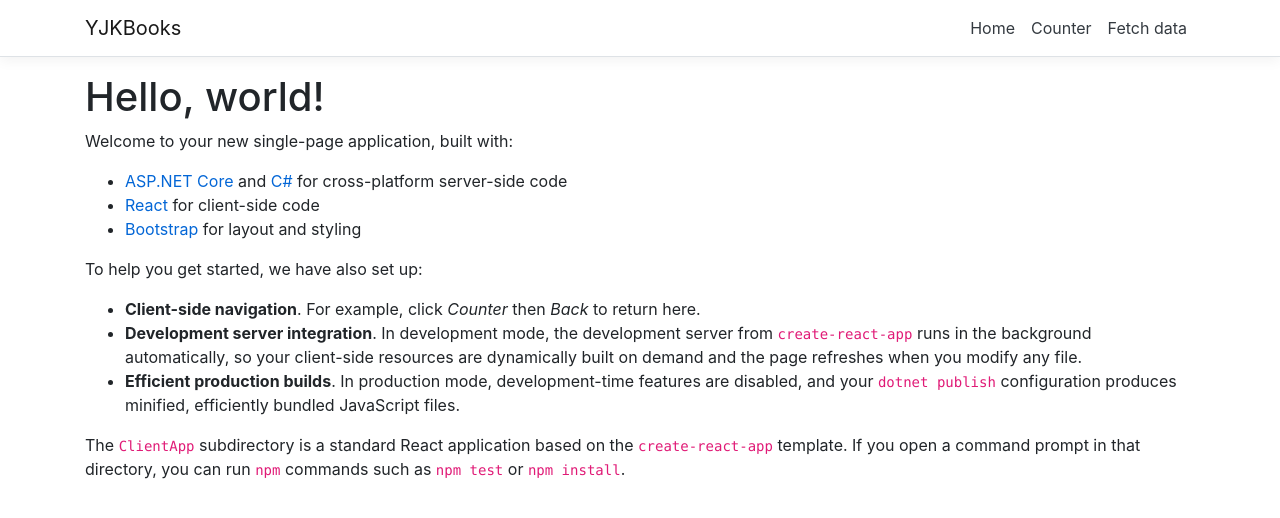
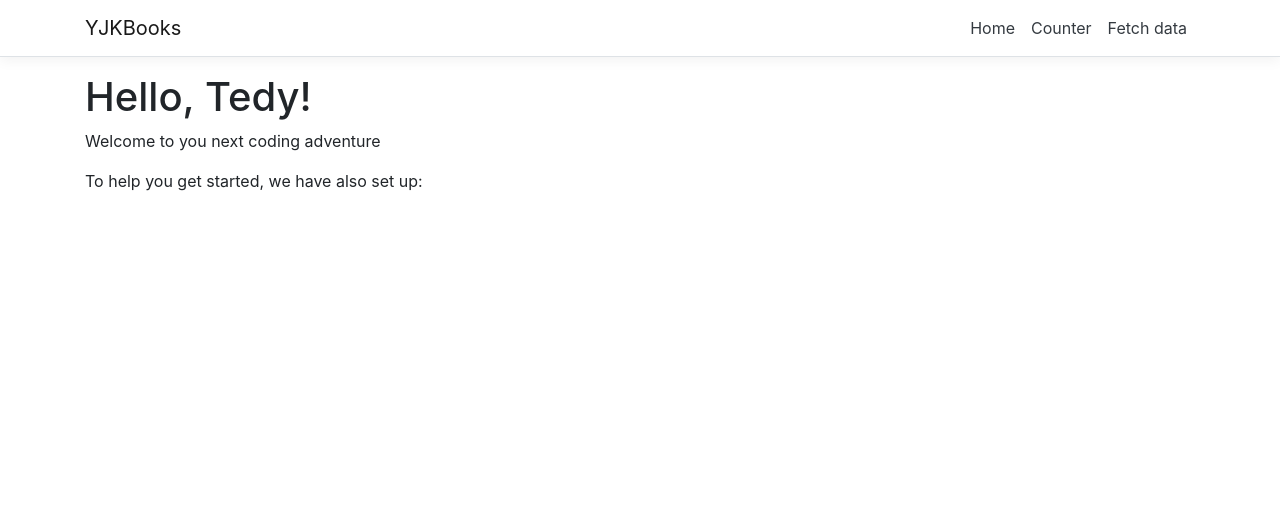
Before and after one commit to yukiwujiaying/YJTBooks, a React (Create React App) app in the folder ClientApp/: page / in a window 1280 px wide. Shown: the top 518 px of the page. Built offline with nearby package versions, Linux system fonts and the light colour scheme.

Commit message:
Made first change to the home page to see how pages are connected

```diff
--- a/ClientApp/src/App.js
+++ b/ClientApp/src/App.js
@@ -12,7 +12,7 @@ export default class App extends Component {
 
   render () {
     return (
-      <Layout>
+        <Layout>
         <Route exact path='/' component={Home} />
         <Route path='/counter' component={Counter} />
         <Route path='/fetch-data' component={FetchData} />
--- a/ClientApp/src/components/Home.js
+++ b/ClientApp/src/components/Home.js
@@ -6,20 +6,11 @@ export class Home extends Component {
   render () {
     return (
       <div>
-        <h1>Hello, world!</h1>
-        <p>Welcome to your new single-page application, built with:</p>
-        <ul>
-          <li><a href='https://get.asp.net/'>ASP.NET Core</a> and <a href='https://msdn.microsoft.com/en-us/library/67ef8sbd.aspx'>C#</a> for cross-platform server-side code</li>
-          <li><a href='https://facebook.github.io/react/'>React</a> for client-side code</li>
-          <li><a href='http://getbootstrap.com/'>Bootstrap</a> for layout and styling</li>
-        </ul>
+        <h1>Hello, Tedy!</h1>
+        <p>Welcome to you next coding adventure</p>
+
         <p>To help you get started, we have also set up:</p>
-        <ul>
-          <li><strong>Client-side navigation</strong>. For example, click <em>Counter</em> then <em>Back</em> to return here.</li>
-          <li><strong>Development server integration</strong>. In development mode, the development server from <code>create-react-app</code> runs in the background automatically, so your client-side resources are dynamically built on demand and the page refreshes when you modify any file.</li>
-          <li><strong>Efficient production builds</strong>. In production mode, development-time features are disabled, and your <code>dotnet publish</code> configuration produces minified, efficiently bundled JavaScript files.</li>
-        </ul>
-        <p>The <code>ClientApp</code> subdirectory is a standard React application based on the <code>create-react-app</code> template. If you open a command prompt in that directory, you can run <code>npm</code> commands such as <code>npm test</code> or <code>npm install</code>.</p>
+
       </div>
     );
   }
```
Also changed, not shown: 1 other file (tests, documents, lock files or other folders).
